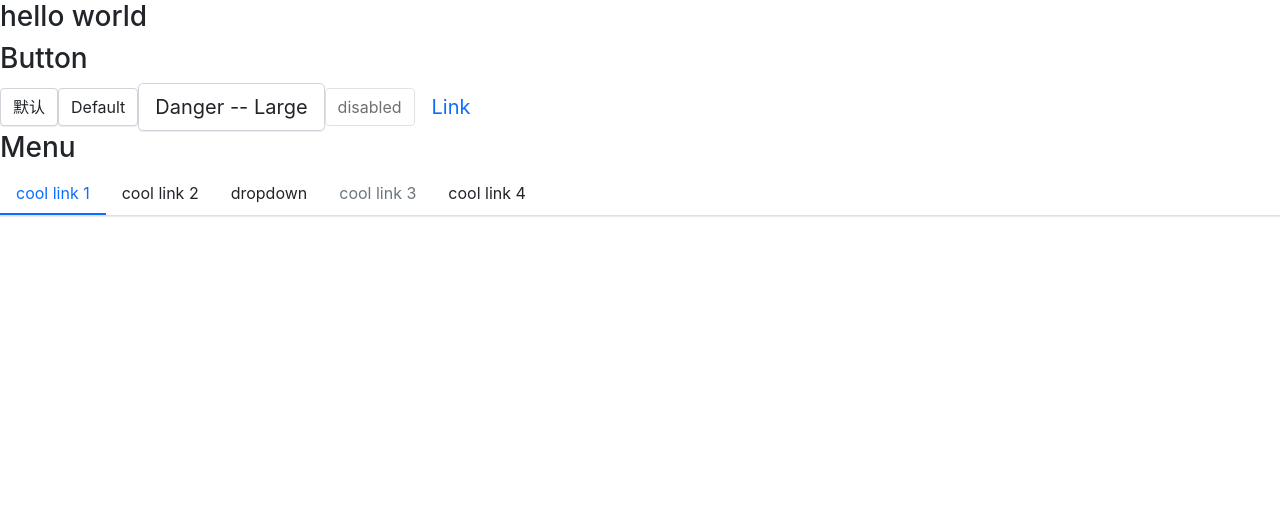
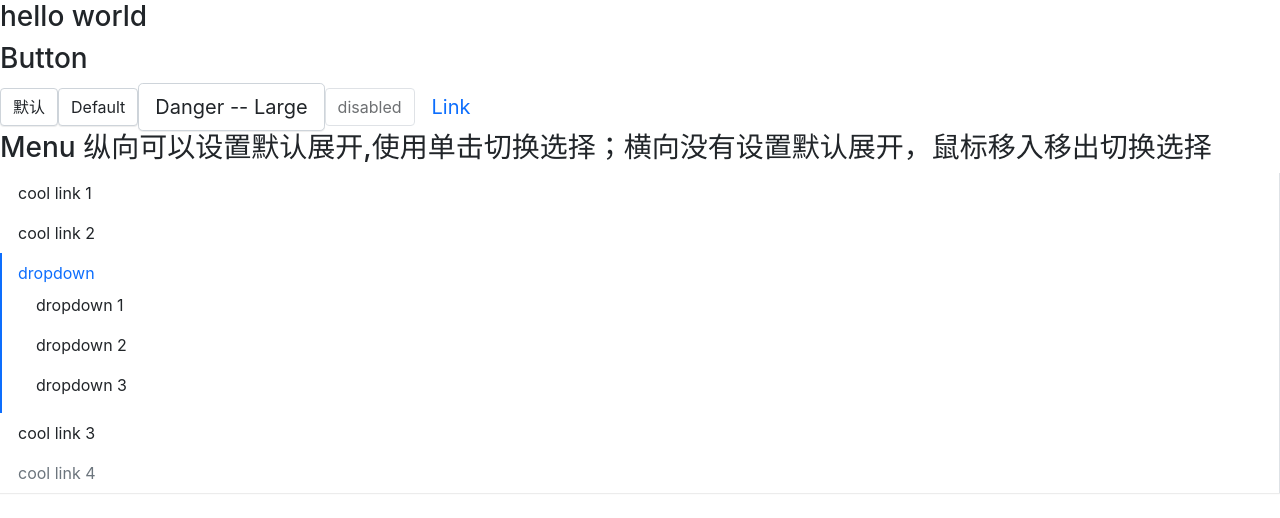
Before and after one commit to 1012511661/React-Ts-Antd, a React (Create React App) app: page / in a window 1280 px wide. Shown: the top 518 px of the page. Built offline with nearby package versions, Linux system fonts and the light colour scheme.

Commit message:
fix：menu 优化

```diff
--- a/src/App.tsx
+++ b/src/App.tsx
@@ -3,7 +3,7 @@ import React from 'react';
 import './styles/index.scss';
 import Button from './components/Button/button'; // button
 import Menu from './components/Menu/menu'; // Menu
-import MenuItem from "./components/Menu/menuItem"; //MenuItem
+import MenuItem from './components/Menu/menuItem'; //MenuItem
 import SubMenu from './components/Menu/subMenu';
 import HelloWarp from './components/hello';
 
@@ -17,15 +17,10 @@ const App: React.FC = () => {
             <Button btnType='default' size='lg'>Danger -- Large</Button>
             <Button disabled>disabled</Button>
             <Button btnType='link' size='lg' href="http://www.baidu.com">Link</Button>
-            <h3>Menu</h3>
-            {/*<Menu defaultIndex={'0'}>*/}
-            {/*    <MenuItem index={"0"}>1111</MenuItem>*/}
-            {/*    <MenuItem index={"1"}>22222</MenuItem>*/}
-            {/*    <MenuItem index={"2"}>3333</MenuItem>*/}
-            {/*</Menu>*/}
+            <h3>Menu 纵向可以设置默认展开,使用单击切换选择；横向没有设置默认展开，鼠标移入移出切换选择</h3>
             <Menu
-                defaultIndex="0"
-                // mode="vertical"
+                defaultIndex="2"
+                mode="vertical"
                 defaultOpenSubMenus={['2']}
                 onSelect={(index) => {
                     console.log(index);
@@ -38,8 +33,8 @@ const App: React.FC = () => {
                     <MenuItem>dropdown 2</MenuItem>
                     <MenuItem>dropdown 3</MenuItem>
                 </SubMenu>
-                <MenuItem disabled>cool link 3</MenuItem>
-                <MenuItem>cool link 4</MenuItem>
+                <MenuItem>cool link 3</MenuItem>
+                <MenuItem disabled>cool link 4</MenuItem>
             </Menu>
         </div>
     );
--- a/src/components/Menu/menu.tsx
+++ b/src/components/Menu/menu.tsx
@@ -17,7 +17,7 @@ export interface MenuProps {
     mode?: MenuMode;
     style?: React.CSSProperties;
     onSelect?: SelectCallback;
-    defaultOpenSubMenus?: string[];
+    defaultOpenSubMenus?: string[]; // 默认展开
 }
 
 interface IMenuContent {
```
Also changed, not shown: src/components/Menu/subMenu.tsx (+19 -14 lines).
